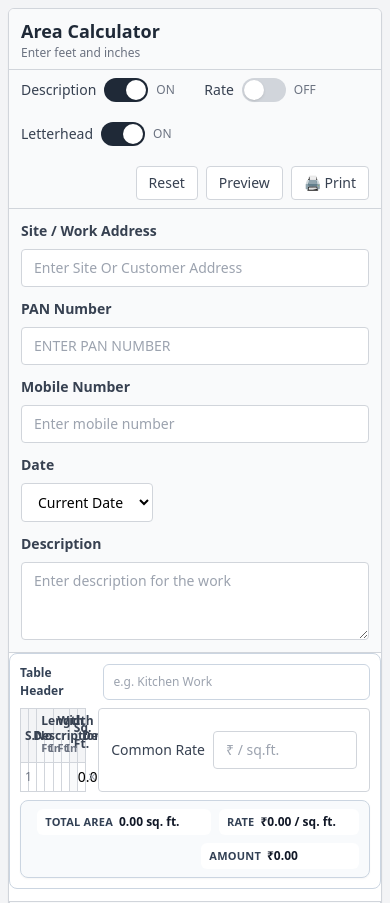
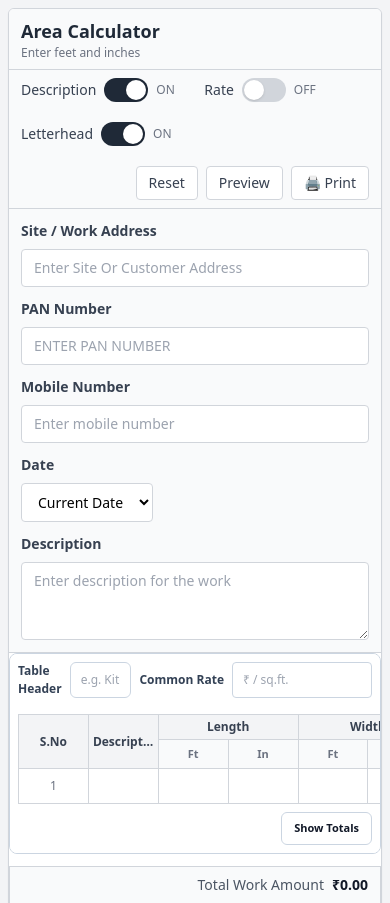
Before and after one commit to cseabhisheks/Bill-Generator, a React app: page / in a window 390 px wide. Shown: the top 903 px of the page. Built offline with nearby package versions, Linux system fonts and the light colour scheme; the HTML template or start-up script is replaced by a standard one.

Commit message:
pc version is ready

```diff
--- a/src/App.jsx
+++ b/src/App.jsx
@@ -371,6 +371,7 @@ export default function App() {
                   showCommonRateInput={!rateEnabled}
                   tableTitle={table.title || ""}
                   setTableTitle={(value) => updateTableTitle(tableIndex, value)}
+                  showPreview={showPreview}
                 />
               </div>
             ))}
--- a/src/components/DimensionRow.jsx
+++ b/src/components/DimensionRow.jsx
@@ -11,7 +11,7 @@ export default function DimensionRow({
   const area = calculateArea(row);
   const amount = calculateAmount(row);
   const inputClass =
-    "bg-transparent px-1 py-1 text-sm text-center outline-none focus:bg-blue-50";
+    "dimension-table-cell-input bg-transparent px-1 py-1 text-sm text-center outline-none focus:bg-blue-50";
 
   return (
     <tr className="hover:bg-gray-50">
@@ -23,12 +23,11 @@ export default function DimensionRow({
       {descriptionEnabled && (
         <td className="border border-gray-300 p-0 -nowrap">
           <input
-
             type="text"
             value={row.description}
             onChange={(e) => updateRow(index, "description", e.target.value)}
             placeholder=""
-            className="bg-transparent px-1 py-1 text-sm outline-none focus:bg-blue-50"
+            className="dimension-table-description-input bg-transparent px-1 py-1 text-sm outline-none focus:bg-blue-50"
             style={{ width: "80px" }}
           />
         </td>
--- a/src/components/DimensionTable.jsx
+++ b/src/components/DimensionTable.jsx
@@ -1,3 +1,4 @@
+import { useState } from "react";
 import DimensionRow from "./DimensionRow";
 import {
   calculateTotal,
@@ -23,11 +24,13 @@ export default function DimensionTable({
   showCommonRateInput = false,
   tableTitle = "",
   setTableTitle,
+  showPreview = false,
 }) {
   const tableArea = calculateTotal(rows);
   const tableAmount = rateEnabled
     ? calculateTotalAmount(rows)
     : calculateCommonRateAmount(rows, commonRate);
+  const [showSummary, setShowSummary] = useState(showPreview);
 
   return (
     <div className="dimension-table-wrapper">
@@ -40,6 +43,21 @@ export default function DimensionTable({
           onChange={(event) => setTableTitle?.(event.target.value)}
           placeholder="e.g. Kitchen Work"
         />
+
+        {!rateEnabled && showCommonRateInput && (
+          <div className="dimension-common-rate-panel no-print">
+            <span className="dimension-common-rate-label">Common Rate</span>
+            <input
+              type="number"
+              min="0"
+              step="0.01"
+              className="dimension-common-rate-input"
+              value={commonRate}
+              onChange={(event) => setCommonRate(event.target.value)}
+              placeholder="₹ / sq.ft."
+            />
+          </div>
+        )}
       </div>
 
       {(tableTitle || "") && (
@@ -48,9 +66,8 @@ export default function DimensionTable({
         </div>
       )}
 
-      <div className="flex items-start gap-3">
-        <div className="flex w-full flex-col gap-2">
-          <div className="flex items-start gap-3">
+      <div className="dimension-table-body">
+        <div className="dimension-table-scroll">
           <table className="dimension-table-content table-auto border-collapse text-sm">
             <thead>
               <tr className="bg-gray-100 text-center text-xs font-semibold text-gray-700">
@@ -73,7 +90,7 @@ export default function DimensionTable({
                 </th>
 
                 <th rowSpan="2" className="border border-gray-300 px-1 py-1">
-                    Sq. Ft.
+                Area (Sq. Ft.)
                 </th>
 
                 {rateEnabled && (
@@ -118,25 +135,23 @@ export default function DimensionTable({
               ))}
             </tbody>
           </table>
+        </div>
 
-            {!rateEnabled && showCommonRateInput && (
-              <div className="no-print flex shrink-0 items-center self-stretch gap-2 rounded border border-gray-300 bg-white px-3 py-2">
-                <span className="text-sm font-medium text-gray-700">Common Rate</span>
-                <input
-                  type="number"
-                  min="0"
-                  step="0.01"
-                  className="w-36 rounded border border-gray-300 bg-white px-3 py-2 text-sm outline-none focus:border-gray-800"
-                  value={commonRate}
-                  onChange={(event) => setCommonRate(event.target.value)}
-                  placeholder="₹ / sq.ft."
-                />
+      </div>
+
+      {!showPreview && (
+        <div className="no-print table-summary-toggle-row">
+          <button
+            type="button"
+            className="table-summary-toggle"
+            onClick={() => setShowSummary((value) => !value)}
+          >
+            {showSummary ? "Hide Totals" : "Show Totals"}
+          </button>
         </div>
       )}
-          </div>
-        </div>
-      </div>
 
+      {(showPreview || showSummary) && (
         <div className="print-table-total-summary">
           <div className="print-table-total-summary-card">
             {!rateEnabled && (
@@ -157,6 +172,7 @@ export default function DimensionTable({
             </div>
           </div>
         </div>
+      )}
     </div>
   );
 }
--- a/src/index.css
+++ b/src/index.css
@@ -26,14 +26,180 @@
   border-radius: 8px;
   padding: 10px;
   box-sizing: border-box;
-  display: block;
-  overflow-x: auto;
+  display: flex;
+  flex-direction: column;
+  gap: 8px;
+  overflow-x: visible;
+  overflow-y: visible;
+  min-height: auto;
+  height: auto;
+  break-inside: avoid;
+  page-break-inside: avoid;
+}
+
+.dimension-table-body {
+  display: flex;
+  align-items: flex-start;
+  gap: 12px;
+  width: 100%;
+  min-width: 640px;
+  overflow-x: visible;
+  overflow-y: hidden;
+  flex-wrap: nowrap;
+}
+
+.dimension-table-scroll {
+  flex: 0 0 auto;
+  width: min(100%, 740px);
+  min-width: 420px;
+  overflow-x: visible;
+  overflow-y: hidden;
 }
 
 .dimension-table-content {
   width: 100%;
   table-layout: fixed;
   max-width: 100%;
+  min-width: 420px;
+  border-collapse: collapse;
+}
+
+.dimension-table-content th,
+.dimension-table-content td {
+  min-width: 56px;
+  white-space: nowrap;
+  overflow: hidden;
+  text-overflow: ellipsis;
+}
+
+.dimension-table-content input {
+  box-sizing: border-box;
+  width: 100%;
+  max-width: 100%;
+  min-width: 50px;
+  height: 34px;
+}
+
+.dimension-table-content .dimension-table-cell-input {
+  width: 100%;
+  max-width: 100%;
+  min-width: 52px;
+}
+
+.dimension-table-content .dimension-table-description-input {
+  width: 100%;
+  max-width: 100%;
+  min-width: 80px;
+}
+
+.table-summary-toggle-row {
+  display: flex;
+  justify-content: flex-end;
+  width: 100%;
+}
+
+.table-summary-toggle {
+  border: 1px solid var(--page-line);
+  background: var(--page-bg);
+  color: var(--page-text);
+  padding: 7px 12px;
+  border-radius: 6px;
+  font-size: 11px;
+  font-weight: 700;
+  cursor: pointer;
+}
+
+.table-summary-toggle:hover {
+  background: var(--page-table-head-bg);
+  color: var(--page-table-head-text);
+}
+
+@media (max-width: 768px) {
+  .dimension-table-wrapper {
+    padding: 8px;
+    overflow-x: auto;
+    scrollbar-width: none;
+    -ms-overflow-style: none;
+  }
+
+  .dimension-table-wrapper::-webkit-scrollbar {
+    display: none;
+  }
+
+  .dimension-table-body {
+    min-width: 560px;
+    flex-wrap: nowrap;
+    overflow-x: auto;
+    scrollbar-width: none;
+    -ms-overflow-style: none;
+  }
+
+  .dimension-table-body::-webkit-scrollbar {
+    display: none;
+  }
+
+  .dimension-table-scroll {
+    min-width: 340px;
+    width: 100%;
+    overflow-x: auto;
+    scrollbar-width: none;
+    -ms-overflow-style: none;
+  }
+
+  .dimension-table-scroll::-webkit-scrollbar {
+    display: none;
+  }
+
+  .dimension-table-content {
+    min-width: 360px;
+    font-size: 11px;
+  }
+
+  .print-table-total-summary-card {
+    flex-wrap: nowrap;
+    overflow-x: auto;
+    justify-content: flex-start;
+    scrollbar-width: none;
+    -ms-overflow-style: none;
+  }
+
+  .print-table-total-summary-card::-webkit-scrollbar {
+    display: none;
+  }
+
+  .print-table-total-summary-item {
+    min-width: 120px;
+  }
+}
+
+.dimension-common-rate-panel {
+  flex: 0 0 auto;
+  display: flex;
+  align-items: center;
+  gap: 8px;
+  align-self: stretch;
+  border: none;
+  border-radius: 0;
+  background: transparent;
+  padding: 0;
+  white-space: nowrap;
+}
+
+.dimension-common-rate-label {
+  font-size: 12px;
+  font-weight: 700;
+  color: var(--page-text-soft);
+}
+
+.dimension-common-rate-input {
+  width: 140px;
+  border: 1px solid var(--page-line);
+  border-radius: 4px;
+  background: var(--page-bg);
+  color: var(--page-text);
+  padding: 8px 10px;
+  font-size: 12px;
+  outline: none;
 }
 
 .table-title-editor {
@@ -83,11 +249,16 @@
   display: flex;
   justify-content: flex-end;
   margin-top: 8px;
+  width: 100%;
+  min-width: 0;
+  overflow: visible;
+  height: auto;
 }
 
 .print-table-total-summary-card {
   display: flex;
-  flex-wrap: wrap;
+  font-size: 8px;
+  flex-wrap: nowrap;
   align-items: center;
   justify-content: flex-end;
   gap: 8px;
@@ -96,11 +267,16 @@
   border: 1px solid var(--page-line);
   background: var(--page-summary-bg);
   box-shadow: 0 1px 2px rgba(0, 0, 0, 0.04);
+  max-width: 100%;
+  min-width: 0;
+  overflow: visible;
+  height: auto;
 }
 
 .print-table-total-summary-item {
   display: flex;
   align-items: center;
+  justify-content: flex-start;
   flex-wrap: nowrap;
   gap: 6px;
   padding: 4px 8px;
@@ -108,6 +284,9 @@
   background: var(--page-bg);
   white-space: nowrap;
   min-width: 140px;
+  min-height: 30px;
+  line-height: 1;
+  flex: 0 0 auto;
 }
 
 .print-table-total-label {
@@ -236,6 +415,35 @@
   word-break: break-word;
 }
 
+.preview-mode .dimension-table-wrapper {
+  width: 100%;
+  max-width: 100%;
+  min-width: 100%;
+  overflow-x: visible;
+}
+
+.preview-mode .dimension-table-body {
+  display: flex;
+  align-items: flex-start;
+  gap: 12px;
+  width: 100%;
+  min-width: 100%;
+  overflow-x: visible;
+}
+
+.preview-mode .dimension-table-scroll {
+  flex: 1 1 auto;
+  width: 100%;
+  min-width: 100%;
+  overflow-x: visible;
+}
+
+.preview-mode .dimension-table-content {
+  width: 100%;
+  min-width: 100%;
+  table-layout: fixed;
+}
+
 .preview-mode .print-table {
   display: block !important;
   width: 100% !important;
@@ -312,6 +520,62 @@
 .preview-mode .print-table tbody td:nth-child(9) {
   background: #eef7ff !important;
   color: #0f172a !important;
+}
+
+.preview-mode .print-table-total-summary {
+  display: flex;
+  justify-content: flex-end;
+  margin-top: 8px;
+  width: 100%;
+}
+
+.preview-mode .print-table-total-summary-card {
+  display: flex;
+  flex-wrap: nowrap;
+  align-items: center;
+  justify-content: flex-end;
+  gap: 8px;
+  padding: 8px 10px;
+  border-radius: 8px;
+  border: 1px solid #cbd5e1;
+  background: #f8fafc;
+  box-shadow: 0 1px 2px rgba(0, 0, 0, 0.04);
+  max-width: 100%;
+  overflow-x: hidden;
+}
+
+.preview-mode .print-table-total-summary-item {
+  display: flex;
+  align-items: center;
+  justify-content: flex-start;
+  gap: 6px;
+  padding: 4px 8px;
+  border-radius: 6px;
+  background: #ffffff;
+  white-space: nowrap;
+  min-width: 140px;
+  min-height: 30px;
+  line-height: 1;
+}
+
+.preview-mode .print-table-total-label {
+  font-size: 11px;
+  font-weight: 700;
+  color: #334155;
+  text-transform: uppercase;
+  letter-spacing: 0.02em;
+  white-space: nowrap;
+  line-height: 1;
+}
+
+.preview-mode .print-table-total-value {
+  font-size: 12px;
+  font-weight: 800;
+  color: #111827;
+  white-space: nowrap;
+  min-width: 84px;
+  text-align: left;
+  line-height: 1;
 }
 
 .preview-mode .print-table th,
```
Lines whose indentation alone changed are shown as unchanged.
